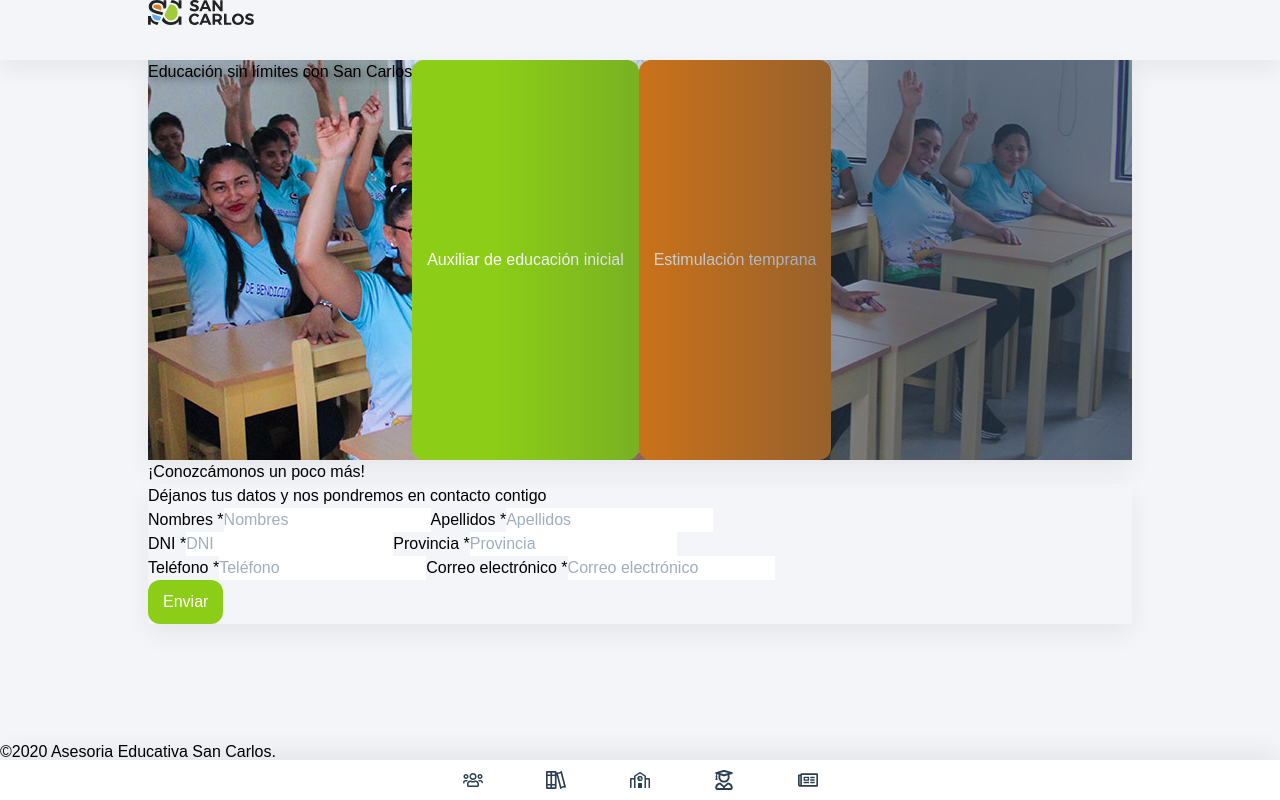
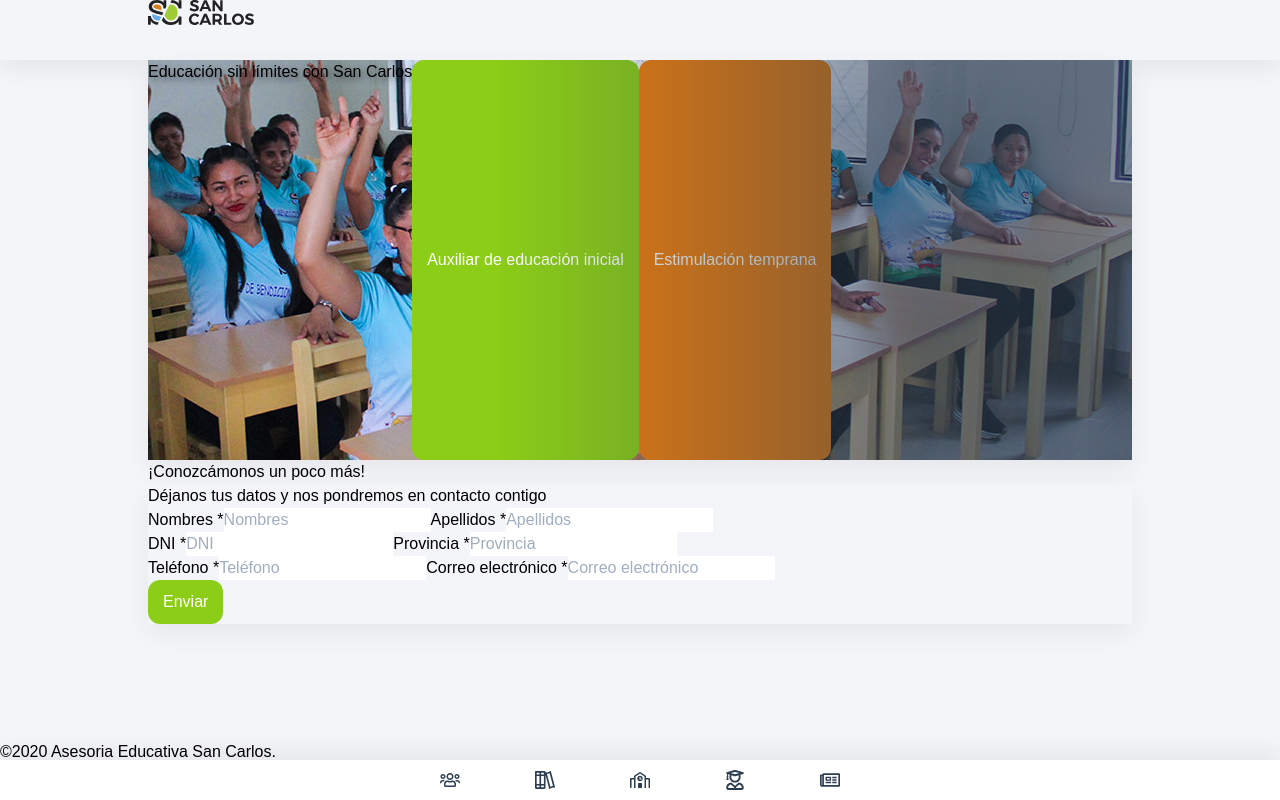
Before and after one commit to chrisalexqm/sancarlos-web-frontend, a Nuxt app: page / in a window 1280 px wide. Built offline with nearby package versions, Linux system fonts and the light colour scheme; a web font is replaced by a local one.

Commit message:
increase bottom navigation max-width

```diff
--- a/components/shared/BottomNavigation.vue
+++ b/components/shared/BottomNavigation.vue
@@ -32,7 +32,7 @@ export default {
     }
     .bottom-nav__list {
         display: flex;
-        max-width: 375px;
+        max-width: 420px;
         width: 100%;
         justify-content: space-between;
     }
```
